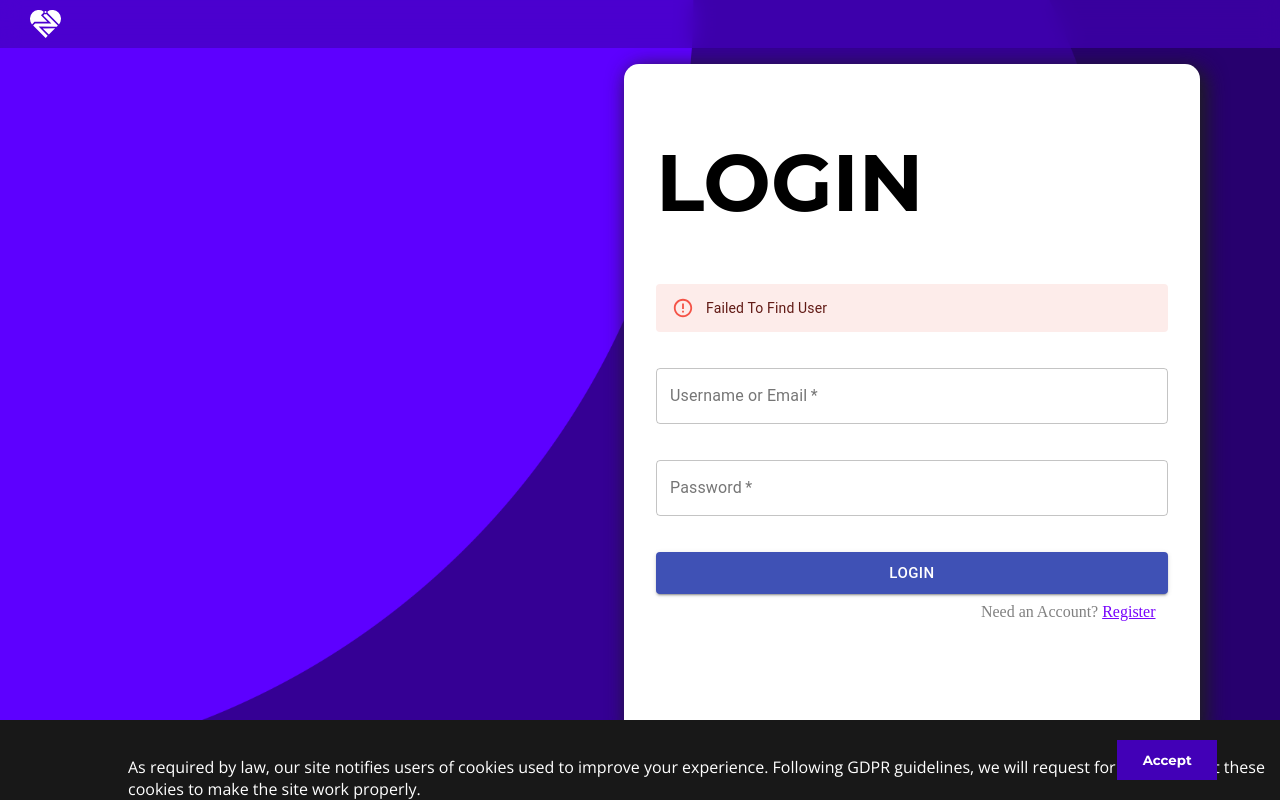
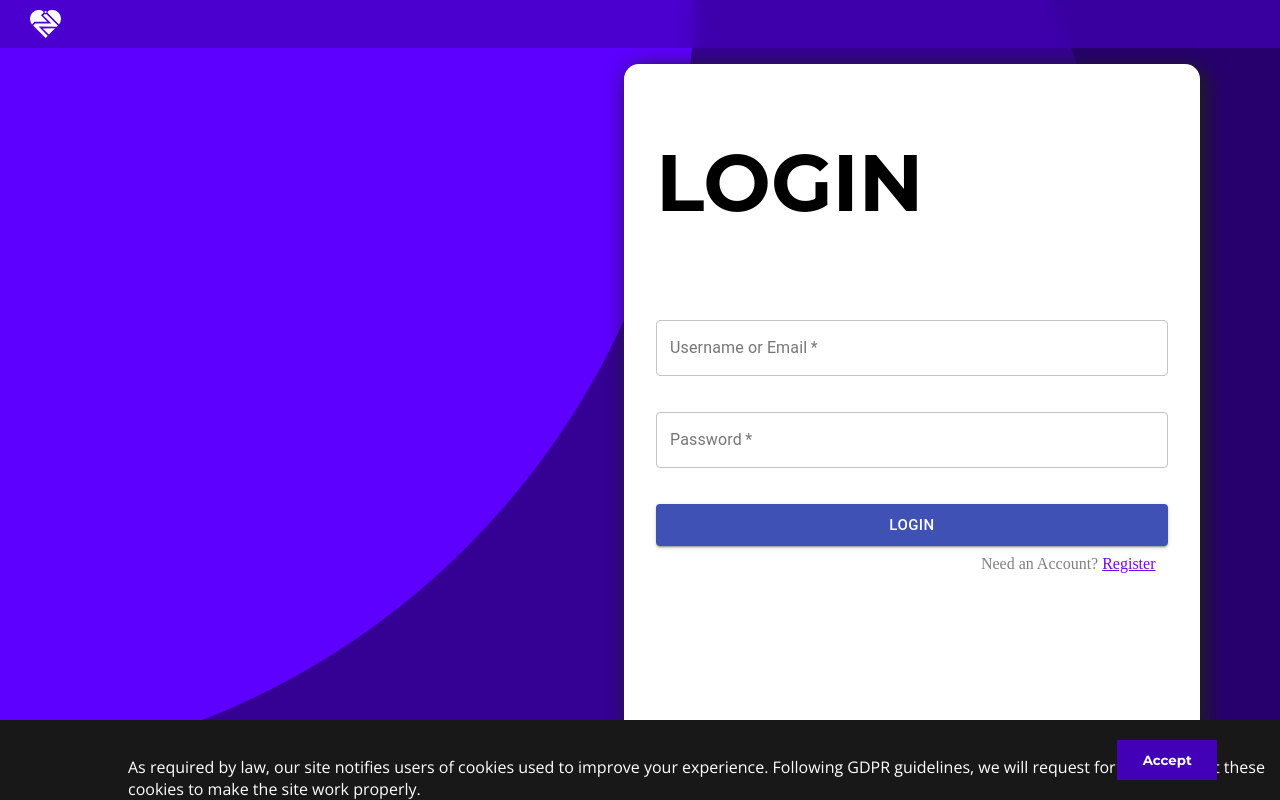
Before and after one commit to NerdeeApp/Nerdee-Web, a React (Create React App) app: page /login in a window 1280 px wide. Built offline with nearby package versions, Linux system fonts and the light colour scheme.

Commit message:
Added some response returns to check for valid input - fixed (probably)

```diff
--- a/src/pages/page/Login.tsx
+++ b/src/pages/page/Login.tsx
@@ -72,7 +72,7 @@ const Login: FC<props> = () => {
 
 			<div id='login__frame'>
 				<h1 id='title'>LOGIN</h1>
-				{valid ? <Alert severity='error'>Failed To Find User</Alert> : null}
+				{!valid ? <Alert severity='error'>Failed To Find User</Alert> : null}
 				<br />
 				<br />
 				<form onSubmit={submit} id='l__frm'>
```
